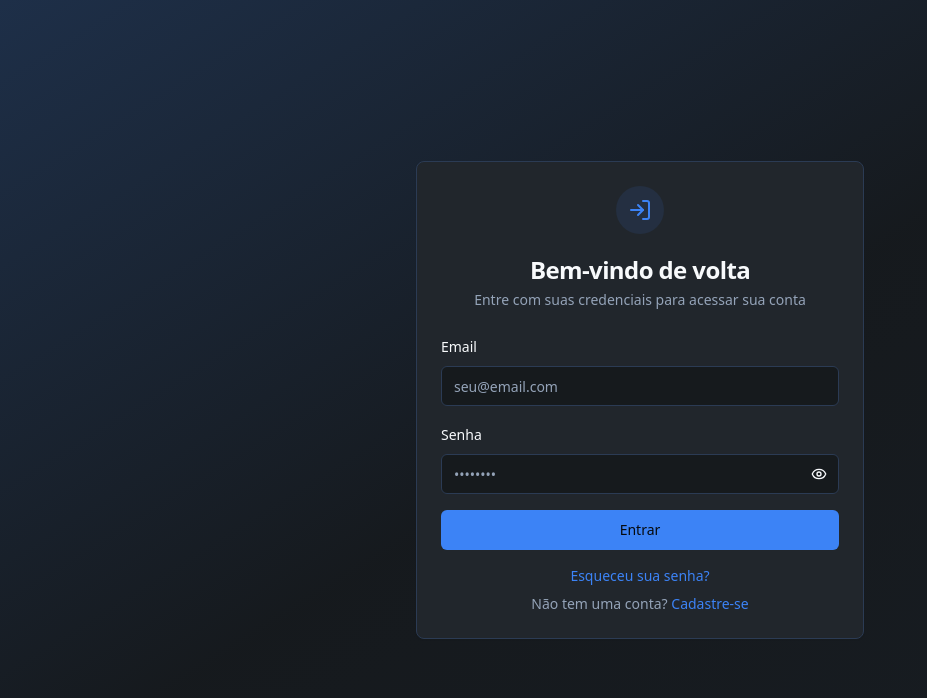
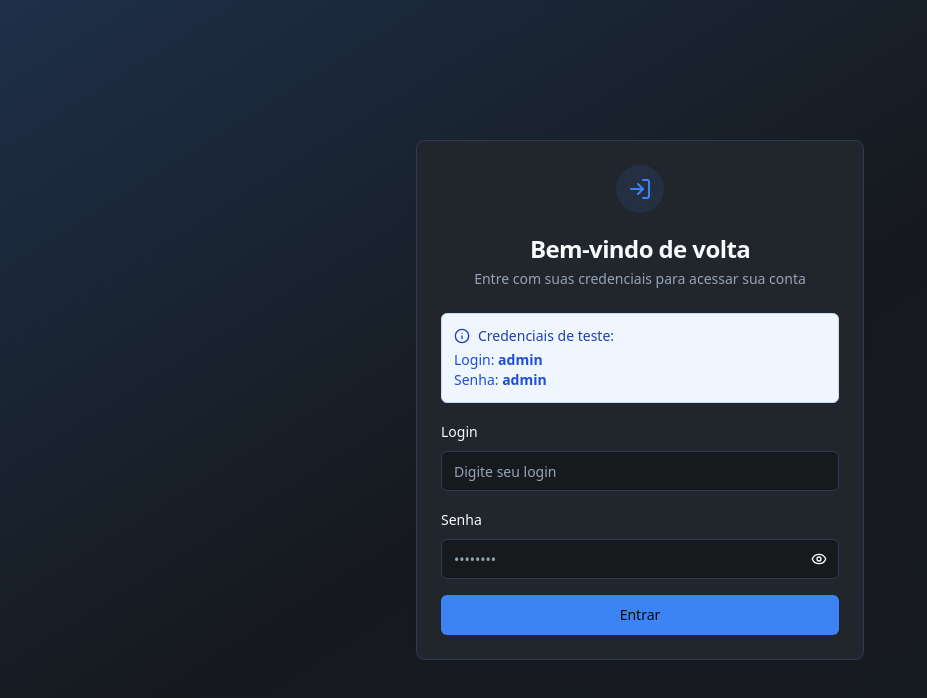
Before and after one commit to Fguimaraes12/grow-customer-nexus-36, a React (Vite) app: page /login in a window 1280 px wide. Shown: the top 698 px of the page, without its empty margins (0-927 px from the left). Built offline with nearby package versions, Linux system fonts and the light colour scheme.

Commit message:
feat: Implement simple login system
Adds a simple login system with hardcoded credentials ("admin", "admin") for authentication.

```diff
--- a/src/components/LoginPanel.tsx
+++ b/src/components/LoginPanel.tsx
@@ -4,7 +4,7 @@ import { Button } from "@/components/ui/button";
 import { Input } from "@/components/ui/input";
 import { Label } from "@/components/ui/label";
 import { Card, CardContent, CardDescription, CardHeader, CardTitle } from "@/components/ui/card";
-import { LogIn, Eye, EyeOff } from "lucide-react";
+import { LogIn, Eye, EyeOff, Info } from "lucide-react";
 import { useToast } from "@/hooks/use-toast";
 import { useAuth } from "@/contexts/AuthContext";
 import { Navigate } from "react-router-dom";
@@ -34,7 +34,7 @@ export function LoginPanel() {
     } else {
       toast({
         title: "Erro no login",
-        description: "Verifique suas credenciais e tente novamente",
+        description: "Credenciais inválidas. Use: admin / admin",
         variant: "destructive",
       });
     }
@@ -55,13 +55,24 @@ export function LoginPanel() {
           </CardDescription>
         </CardHeader>
         <CardContent>
+          <div className="mb-4 p-3 bg-blue-50 border border-blue-200 rounded-md">
+            <div className="flex items-center gap-2 text-blue-800">
+              <Info className="h-4 w-4" />
+              <span className="text-sm font-medium">Credenciais de teste:</span>
+            </div>
+            <div className="text-sm text-blue-700 mt-1">
+              <div>Login: <strong>admin</strong></div>
+              <div>Senha: <strong>admin</strong></div>
+            </div>
+          </div>
+
           <form onSubmit={handleSubmit} className="space-y-4">
             <div className="space-y-2">
-              <Label htmlFor="email">Email</Label>
+              <Label htmlFor="email">Login</Label>
               <Input
                 id="email"
-                type="email"
-                placeholder="seu@email.com"
+                type="text"
+                placeholder="Digite seu login"
                 value={email}
                 onChange={(e) => setEmail(e.target.value)}
                 required
@@ -101,17 +112,6 @@ export function LoginPanel() {
               {isLoading ? "Entrando..." : "Entrar"}
             </Button>
           </form>
-          <div className="mt-4 text-center text-sm">
-            <a href="#" className="text-primary hover:underline">
-              Esqueceu sua senha?
-            </a>
-          </div>
-          <div className="mt-2 text-center text-sm text-muted-foreground">
-            Não tem uma conta?{" "}
-            <a href="#" className="text-primary hover:underline">
-              Cadastre-se
-            </a>
-          </div>
         </CardContent>
       </Card>
     </div>
--- a/src/contexts/AuthContext.tsx
+++ b/src/contexts/AuthContext.tsx
@@ -29,6 +29,10 @@ interface AuthProviderProps {
   children: ReactNode;
 }
 
+// Credenciais fixas
+const ADMIN_LOGIN = "admin";
+const ADMIN_PASSWORD = "admin";
+
 export const AuthProvider = ({ children }: AuthProviderProps) => {
   const [user, setUser] = useState<User | null>(null);
   const [isLoading, setIsLoading] = useState(true);
@@ -45,15 +49,15 @@ export const AuthProvider = ({ children }: AuthProviderProps) => {
   const login = async (email: string, password: string): Promise<boolean> => {
     setIsLoading(true);
 
-    // Simular login (aqui você integraria com Supabase)
+    // Simular delay de login
     return new Promise((resolve) => {
       setTimeout(() => {
-        // Simular validação de credenciais
-        if (email && password) {
+        // Validar credenciais fixas
+        if (email === ADMIN_LOGIN && password === ADMIN_PASSWORD) {
           const mockUser: User = {
             id: '1',
-            email: email,
-            name: 'Proprietário'
+            email: 'admin@fortal.com',
+            name: 'Administrador'
           };
           setUser(mockUser);
           localStorage.setItem('user', JSON.stringify(mockUser));
```
